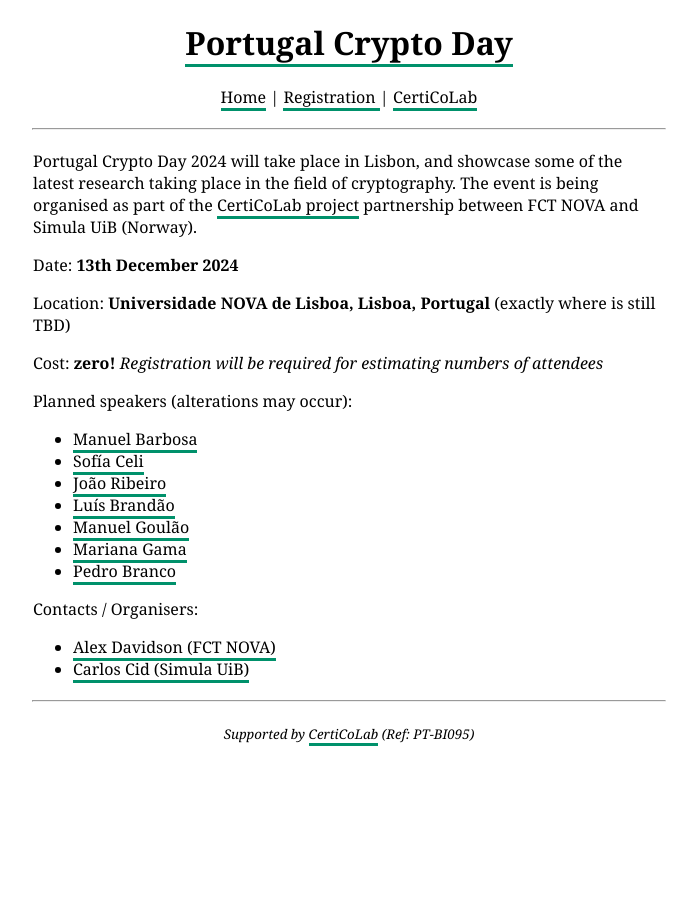
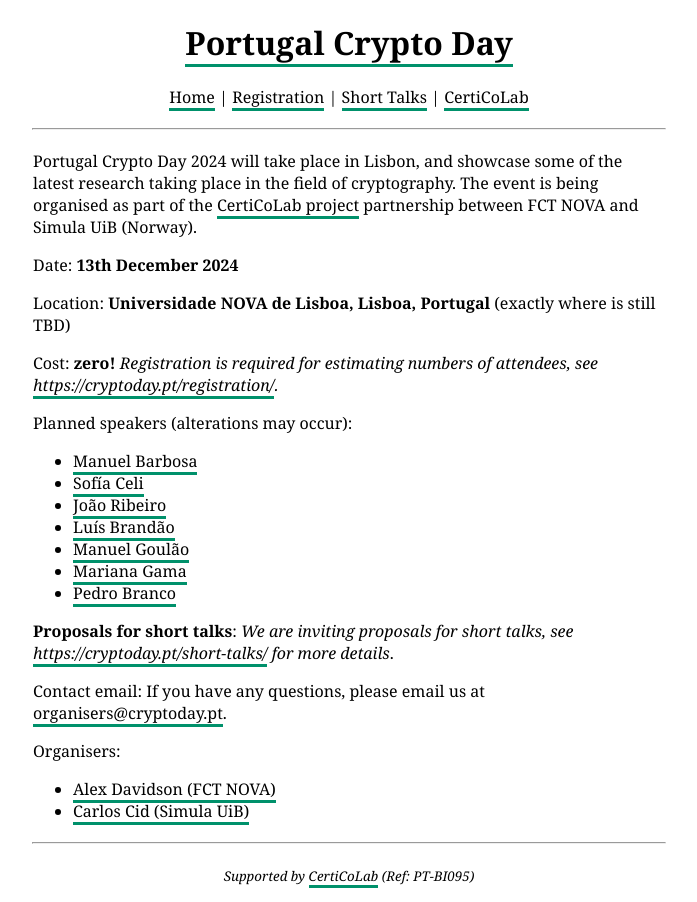
Before and after one commit to cryptoday-pt/cryptoday-pt.github.io, a Jekyll site: the page built from index.html, in a window 1280 px wide. Shown: the whole page, without its empty margins (291-988 px from the left). Built offline with Jekyll 4.4.1, drawn with Linux system fonts in a browser that asks for light colours; the list of posts is cut into pages by our own code.

Commit message:
Add registration and short talks page

```diff
--- a/_includes/header.html
+++ b/_includes/header.html
@@ -1,5 +1,5 @@
 <header>
     <h1><a href='{{ site.url }}/'>{{ site.name }}</a></h1>
 </header>
-<a href='{{ site.url }}/'> Home</a> | <a href='{{ site.url }}/registration/'>Registration </a> | <a href='{{ site.url }}/certicolab/'> CertiCoLab</a>
+<a href='{{ site.url }}/'> Home</a> | <a href='{{ site.url }}/registration/'>Registration</a> | <a href='{{ site.url }}/short-talks/'>Short Talks</a> | <a href='{{ site.url }}/certicolab/'> CertiCoLab</a>
 <hr>
--- a/index.html
+++ b/index.html
@@ -11,7 +11,7 @@
     Location: <b>Universidade NOVA de Lisboa, Lisboa, Portugal</b> (exactly where is still TBD)
 </p>
 <p>
-    Cost: <b>zero!</b> <i>Registration will be required for estimating numbers of attendees</i>
+    Cost: <b>zero!</b> <i>Registration is required for estimating numbers of attendees, see <a>https://cryptoday.pt/registration/</a>.</i>
 </p>
 <p>
     Planned speakers (alterations may occur):
@@ -26,9 +26,14 @@
     </ul>
 </p>
 <p>
-    Contacts / Organisers:
+    <b>Proposals for short talks</b>: <i>We are inviting proposals for short talks, see <a>https://cryptoday.pt/short-talks/</a> for more details</i>.
+</p>
+<p>
+    Contact email: If you have any questions, please email us at <a href="mailto:organisers@cryptoday.pt">organisers@cryptoday.pt</a>.
+</p>
+<p> Organisers:
     <ul>
-        <li><a href="mailto:a.davidson@fct.unl.pt">Alex Davidson (FCT NOVA)</a></li>
-        <li><a href="mailto:carlos@simula.no">Carlos Cid (Simula UiB)</a></li>
+        <li><a href="https://alxdavids.xyz">Alex Davidson (FCT NOVA)</a></li>
+        <li><a href="https://www.carloscid.eu/">Carlos Cid (Simula UiB)</a></li>
     </ul>
 </p>
--- a/registration/index.html
+++ b/registration/index.html
@@ -2,4 +2,4 @@
 layout: default
 ---
 <h2>Registration</h2>
-<p>Opening soon...</p>
+<p>To attend Portugal Crypto Day 2024, please complete the <a href="https://docs.google.com/forms/d/e/1FAIpQLSe-qnerKTXVrKmByACgEcqqOCBI9fZ9YhTplABvFmKRRvNVow/viewform?usp=pp_url">registration form here</a>. This is necessary so that we are aware of how many people will be attending.</p>
--- /dev/null
+++ b/short-talks/index.html
@@ -0,0 +1,5 @@
+---
+layout: default
+---
+<h2>Proposals for Short Talks</h2>
+<p>Time and numbers permitting, we plan to make space in the programme for some short talks (around 5-10 minutes in length) by early-career researchers, performing investigation across the field of cryptography. If you would like to make a proposal for a short talk, please complete the <a href="https://docs.google.com/forms/d/e/1FAIpQLSdlqvF-kT9h146yreuH3SX0v8NyZrzDd8z8U9t3fpxiAYKFOw/viewform?usp=pp_url">form here</a>.</p>
```
